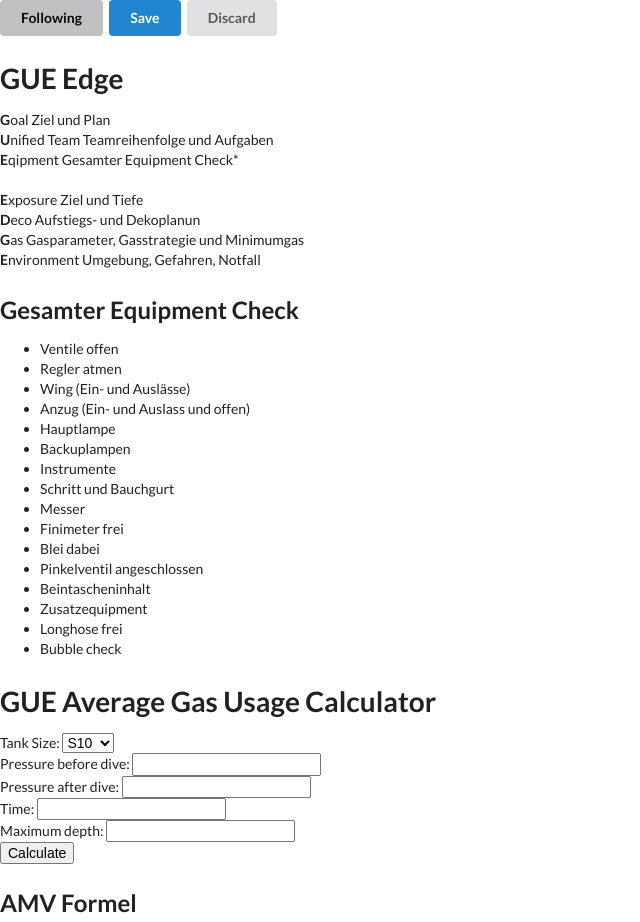
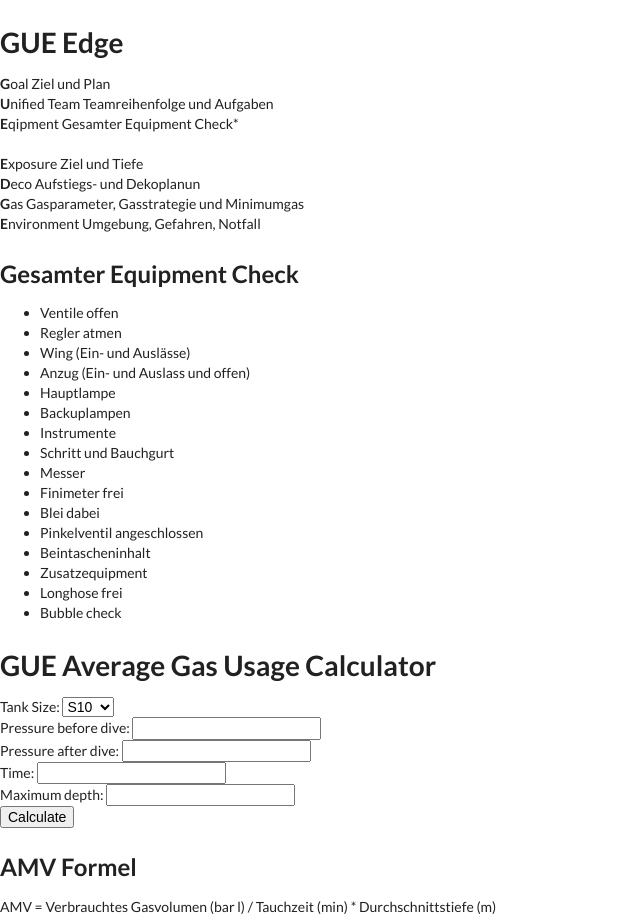
Before and after one commit to fabianschwarzfritz/gue-calculations, a website: page index.html in a window 1280 px wide. Shown: the top 922 px of the page, without its empty margins (0-640 px from the left). Drawn offline with nearby package versions, Linux system fonts and the light colour scheme.

Commit message:
Remove test buttons

```diff
--- a/index.html
+++ b/index.html
@@ -41,15 +41,6 @@
   document.getElementById("calculateamv").addEventListener("click", calculateamv)
 });
 </script>
-
-<button class="ui button active">Following</button>
-
-<button class="ui primary button">
-  Save
-</button>
-<button class="ui button">
-  Discard
-</button>
 
 <h1>GUE Edge</h1>
 <b>G</b>oal		Ziel und Plan</br>
```
